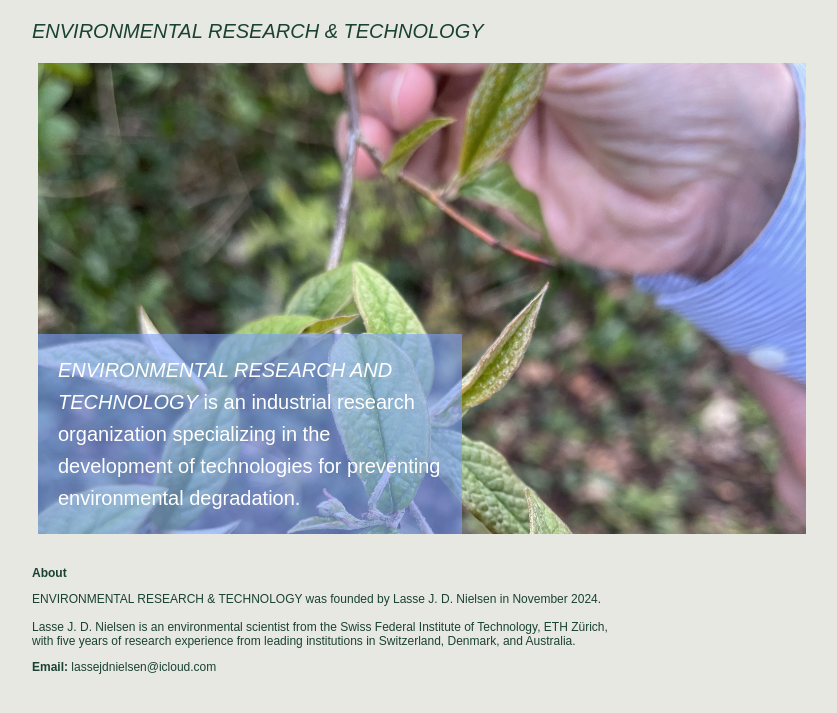
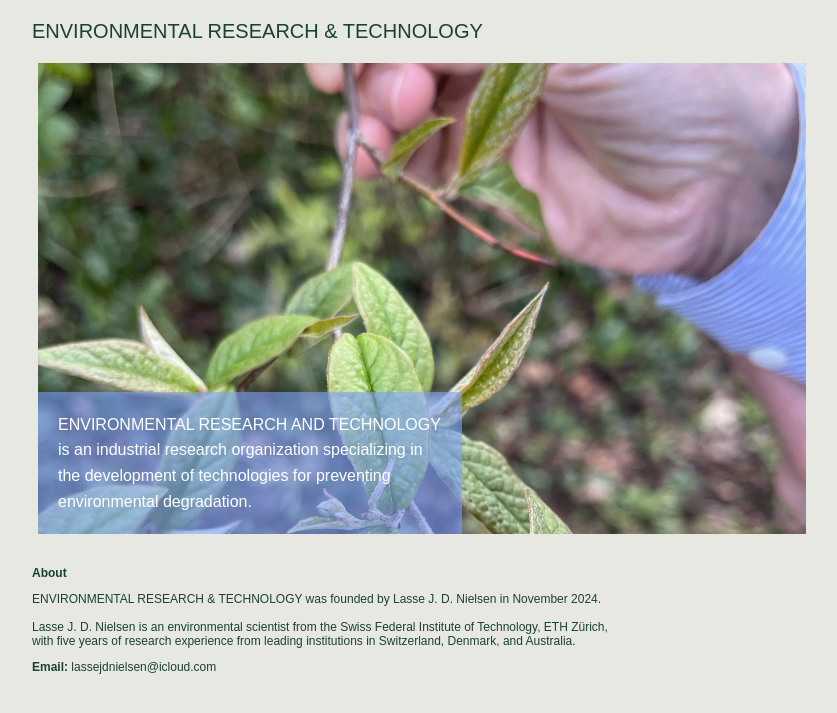
Before and after one commit to ljdnielsen/environmentalresearch-tech.github.io, a Jekyll site: the page built from README.md, in a window 1280 px wide. Shown: the top 713 px of the page, without its empty margins (218-1055 px from the left). Built offline with Jekyll 4.4.1, drawn with Linux system fonts in a browser that asks for light colours; our own code applies the rules of GitHub Pages for plain Markdown files.

Commit message:
smaller font

```diff
--- a/_layouts/default.html
+++ b/_layouts/default.html
@@ -65,7 +65,7 @@
         }
         text {
             color: white;
-            font-size: 20px;
+            font-size: 16px;
             line-height: 1.6;
         }
         p {
@@ -78,13 +78,13 @@
 <body>
     <header>
         <div class="header-container">
-            <a href="#" class="header-link"><i>ENVIRONMENTAL RESEARCH & TECHNOLOGY</i></a>
+            <a href="#" class="header-link">ENVIRONMENTAL RESEARCH & TECHNOLOGY</a>
         </div>
     </header>
     <div class="image-container">
         <img src="/docs/images/branch3.jpg" alt="Descriptive Alt Text">
         <div class="text-overlay">
-            <text><i>ENVIRONMENTAL RESEARCH AND TECHNOLOGY</i> is an industrial research organization specializing in the development of technologies
+            <text>ENVIRONMENTAL RESEARCH AND TECHNOLOGY is an industrial research organization specializing in the development of technologies
             for preventing environmental degradation.</text>
         </div>
     </div>
```
